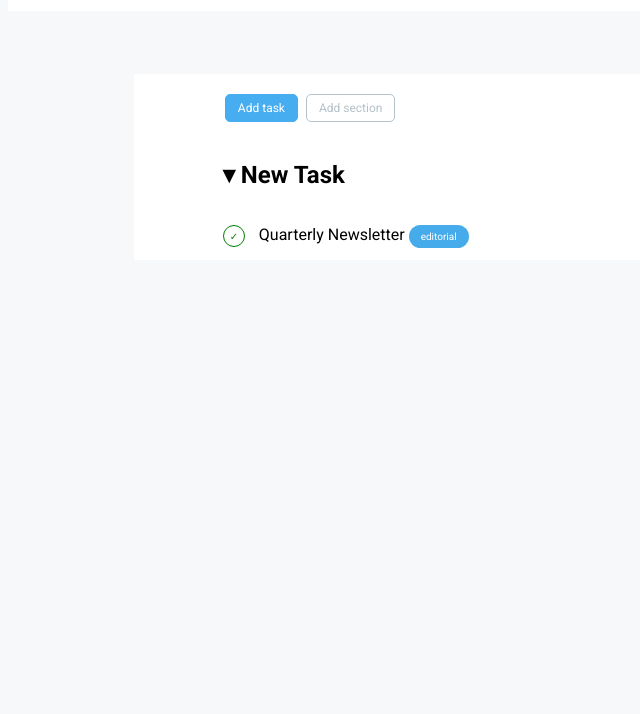
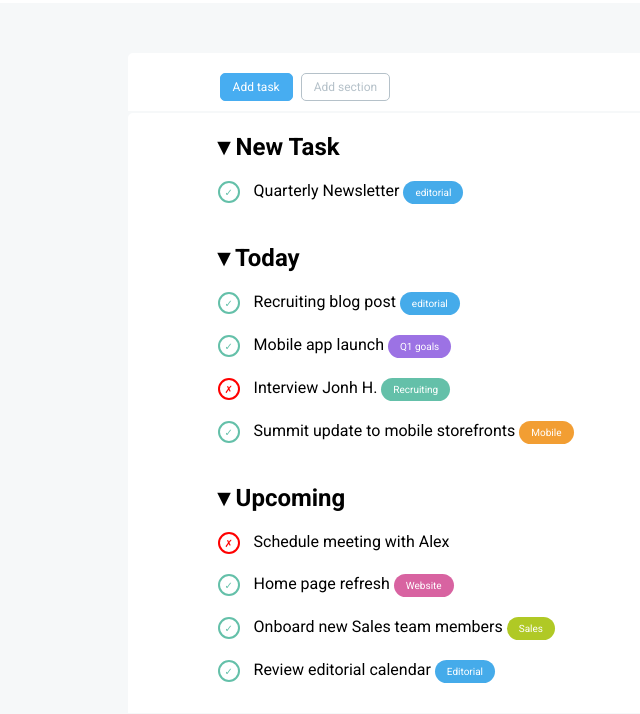
Before and after one commit to mattiadebonis/html-css-toboolist, a plain HTML site: page index.html in a window 1280 px wide. Shown: the part 102-816 px from the top of the page, without its empty margins (0-640 px from the left). Drawn offline with Linux system fonts and the light colour scheme.

Commit message:
1.4 - sezioni today upcoming

```diff
--- a/css/master.css
+++ b/css/master.css
@@ -4,16 +4,12 @@
 
 body{
     background-color: rgb(246,248,249);
+    margin:0px;
+
 }
 
 
-
-
-
-
-
-/*intestazione pagina*/
-
+/*intestazione pagina */
 header{
     background-color: white;
     margin:0px;
@@ -24,15 +20,20 @@ h1{
     display: inline-block;
     font-size: 42px;
     vertical-align: middle;
-
 }
 
 #logo{
     margin: 10px;
     vertical-align: middle;
+}
+
+/*barra dei comandi */
+nav{
+    border-radius: 5px 5px 0px 0px;
+    margin-top: 50px;
+    margin-bottom: 2px;
 
 }
-/*barra dei comandi */
 
 .bottone{
     display: inline-block;
@@ -56,18 +57,36 @@ h1{
     color: rgb(181, 193, 201);
 }
 
-
-/*sezione principale */
-main{
+.impaginazione-sezioni{
+    padding-left: 7%;
+    padding-bottom: 10px;
+    background-color: white;
     margin-left: 10%;
     margin-right: 10%;
-    margin-top: 5%;
-    margin-bottom: 1%;
-    background-color: white;
-    padding-left: 7%;
+}
+
+
+/*main */
+main{
+    border-radius: 5px 5px 0px 0px;
+    margin-bottom: 1px;
+}
+
+h2{
+    margin-top: 0;
+    margin-bottom: 20px;
+
+}
+section{
+    padding-top: 20px;
 }
 
 /*to do */
+
+.to-do{
+    margin-top: 20px;
+    margin-bottom: 20px;
+}
 
 .icona-stato{
     height: 10px;
@@ -76,20 +95,20 @@ main{
     font-style: 700;
     text-align: center;
     border-style: solid;
-    border-width: 1px;
+    border-width: 2px;
     border-radius: 50%;
-    padding: 5px;
+    padding: 4px;
     display: inline-block;
 }
 
 .check{
-    color: green;
-    border-color: green;
+    color:rgb(100,192,169);
+    border-color: rgb(100,192,169);
 }
 
 .cross{
     color: red;
-    background-color: red;
+    border-color: red;
 }
 
 .testo-to-do{
@@ -97,6 +116,7 @@ main{
     margin-left: 10px;
 }
 
+/* tag */
 .tag{
     display: inline-block;
     border-radius: 50px;
@@ -105,7 +125,29 @@ main{
     color: white;
 }
 
+
+/* formattazione tag */
 .editorial{
     background-color: rgb(69,171,234);
 
 }
+.q1-goals{
+    background-color: rgb(156,114,228);
+
+}
+.recruiting{
+    background-color: rgb(100,192,169);
+
+}
+.website{
+    background-color: rgb(216,99,161);
+
+}
+.mobile{
+    background-color: rgb(242,158,51);
+
+}
+.sales{
+    background-color: rgb(176,201,37);
+
+}
--- a/index.html
+++ b/index.html
@@ -20,8 +20,9 @@
 
     </header>
     <!-- /intestazione della pagina-->
-    <main>
-        <!-- barra dei comandi-->
+
+    <!-- barra dei comandi-->
+    <nav class="impaginazione-sezioni">
         <div id="barra-comandi" class="indentazione-main">
             <div class="bottone" id="add-task">
                 <span >Add task</span>
@@ -29,29 +30,72 @@
             <div class="bottone" id="add-section">
                 <span>Add section</span>
             </div>
+        </div>
+    </nav>
+    <!-- /barra dei comandi-->
 
-        </div>
-        <!-- /barra dei comandi-->
-        <br>
-
-
+    <main class="impaginazione-sezioni">
         <!-- sezione new task-->
         <section>
             <h2>&dtrif; New Task</h2>
-            <span class="icona-stato check">&check;</span>
-            <p class="testo-to-do">
-                Quarterly Newsletter
-            </p>
-            <div class="tag editorial">
-                <span>editorial</span>
+            <div class="to-do">
+                <span class="icona-stato check">&check;</span>
+                <span class="testo-to-do">Quarterly Newsletter</span>
+                <span class="tag editorial">editorial</span>
             </div>
-
         </section>
         <!-- /sezione new task-->
 
+        <!-- sezione today-->
+        <section>
+            <h2>&dtrif; Today</h2>
+            <div class="to-do">
+                <span class="icona-stato check">&check;</span>
+                <span class="testo-to-do">Recruiting blog post</span>
+                <span class="tag editorial">editorial</span>
+            </div>
+            <div class="to-do">
+                <span class="icona-stato check">&check;</span>
+                <span class="testo-to-do">Mobile app launch</span>
+                <span class="tag q1-goals">Q1 goals</span>
+            </div>
+            <div class="to-do">
+                <span class="icona-stato cross">&cross;</span>
+                <span class="testo-to-do">Interview Jonh H.</span>
+                <span class="tag recruiting">Recruiting</span>
+            </div>
+            <div class="to-do">
+                <span class="icona-stato check">&check;</span>
+                <span class="testo-to-do">Summit update to mobile storefronts</span>
+                <span class="tag mobile">Mobile</span>
+            </div>
+        </section>
+        <!-- /sezione today-->
 
-
-
+        <!-- sezione upcoming-->
+        <section>
+            <h2>&dtrif; Upcoming</h2>
+            <div class="to-do">
+                <span class="icona-stato cross">&cross;</span>
+                <span class="testo-to-do">Schedule meeting with Alex</span>
+            </div>
+            <div class="to-do">
+                <span class="icona-stato check">&check;</span>
+                <span class="testo-to-do">Home page refresh</span>
+                <span class="tag website">Website</span>
+            </div>
+            <div class="to-do">
+                <span class="icona-stato check">&check;</span>
+                <span class="testo-to-do">Onboard new Sales team members</span>
+                <span class="tag sales">Sales</span>
+            </div>
+            <div class="to-do">
+                <span class="icona-stato check">&check;</span>
+                <span class="testo-to-do">Review editorial calendar</span>
+                <span class="tag editorial">Editorial</span>
+            </div>
+        </section>
+        <!-- /sezione upcoming -->
     </main>
 
 </body>
```
